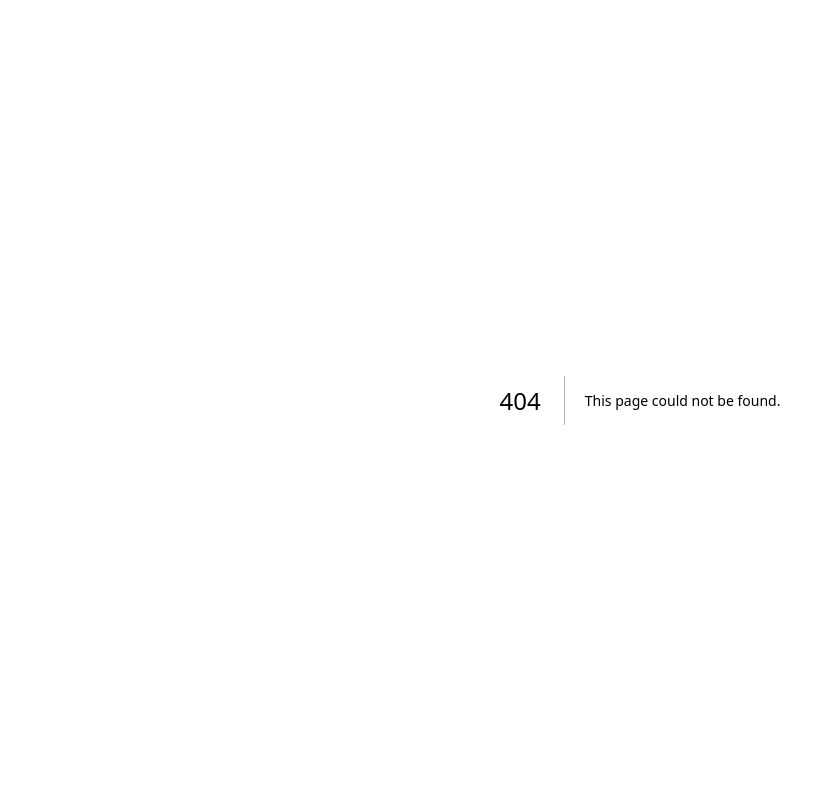
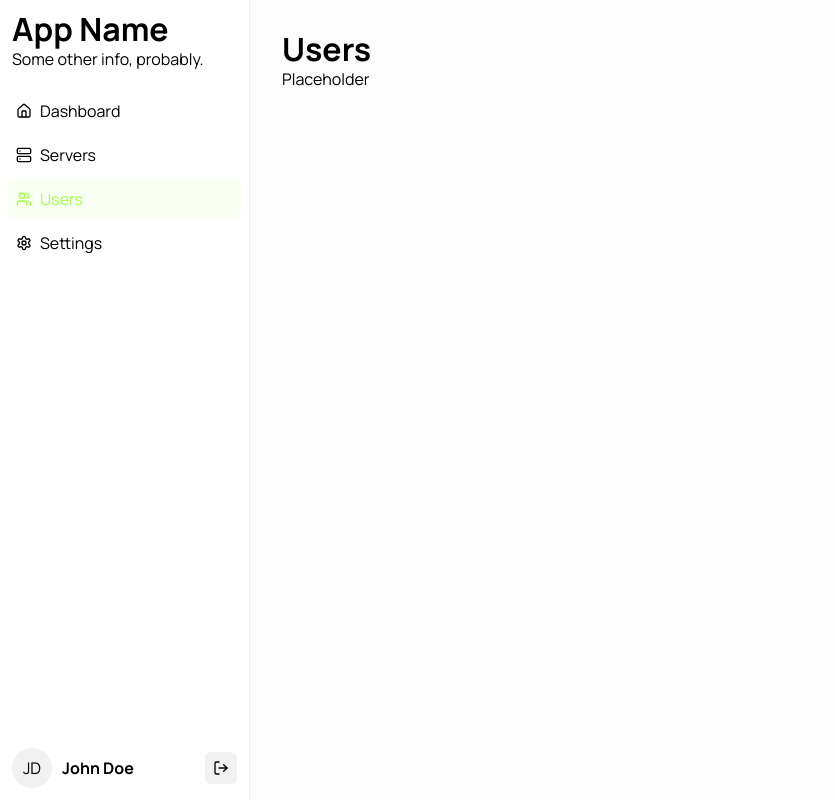
Before and after one commit to ScaffoldMC/ScaffoldMC, a Next.js app in the folder apps/web/: page /dashboard/users in a window 1280 px wide. Before the commit this address had no page. Shown: the whole page, without its empty margins (0-835 px from the left). Built offline with nearby package versions, Linux system fonts and the light colour scheme.

Commit message:
Add users route

```diff
--- a/apps/web/app/dashboard/layout.tsx
+++ b/apps/web/app/dashboard/layout.tsx
@@ -7,7 +7,7 @@ import {
 } from "@/components/organisms/sidebar/sidebar";
 import styles from "./layout.module.css";
 import { User } from "@/components/molecules/user/user";
-import { Home, Server, Settings } from "lucide-react";
+import { Home, Server, Settings, Users } from "lucide-react";
 
 export default function DashboardLayout({
 	children,
@@ -30,6 +30,10 @@ export default function DashboardLayout({
 						<Server size={16} className={styles.icon} />
 						Servers
 					</SidebarLink>
+					<SidebarLink href="/dashboard/users">
+						<Users size={16} className={styles.icon} />
+						Users
+					</SidebarLink>
 					<SidebarLink href="/dashboard/settings">
 						<Settings size={16} className={styles.icon} />
 						Settings
--- /dev/null
+++ b/apps/web/app/dashboard/users/page.tsx
@@ -0,0 +1,8 @@
+export default function UsersPage() {
+	return (
+		<div>
+			<h1>Users</h1>
+			<p>Placeholder</p>
+		</div>
+	);
+}
```
